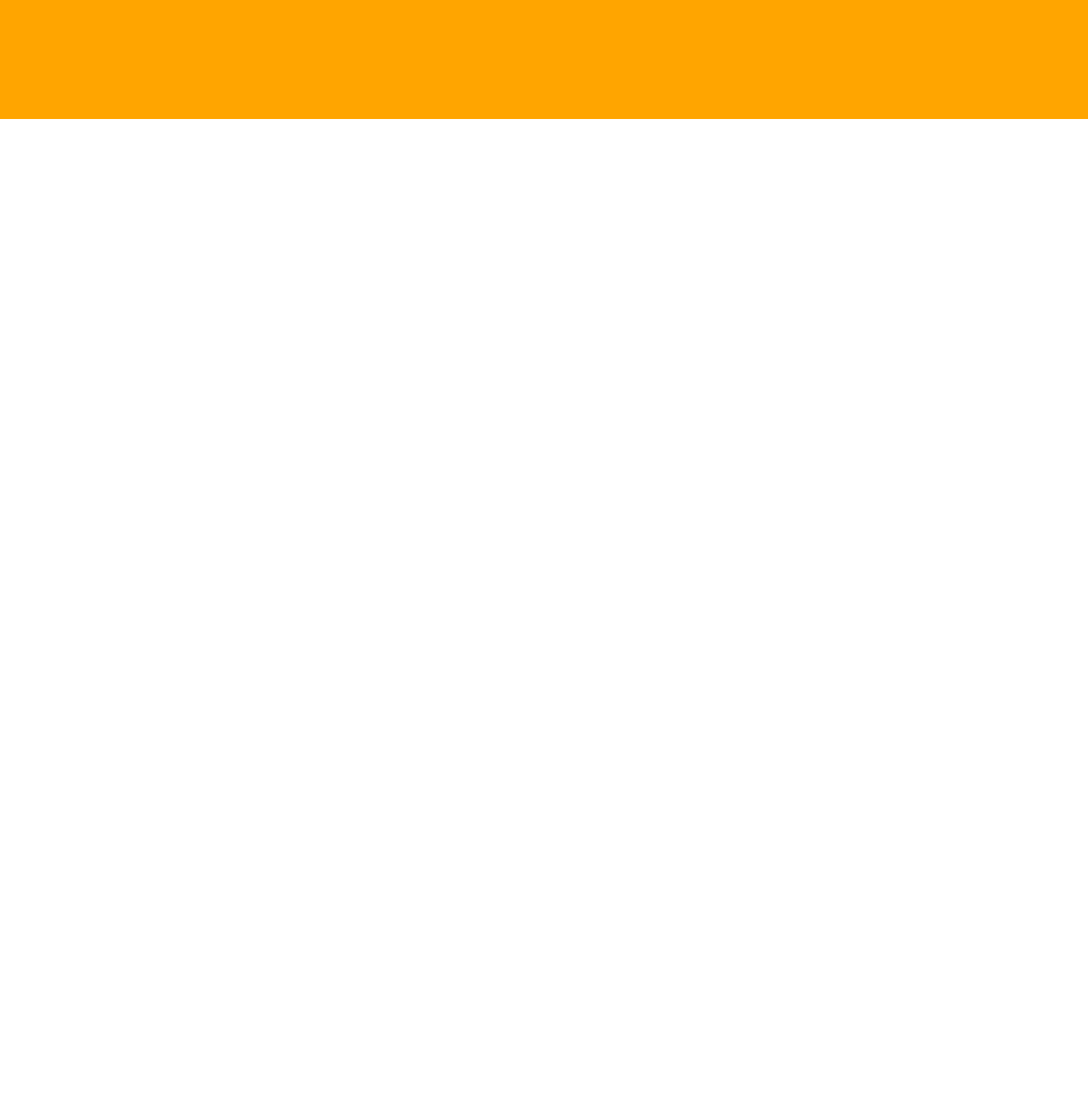
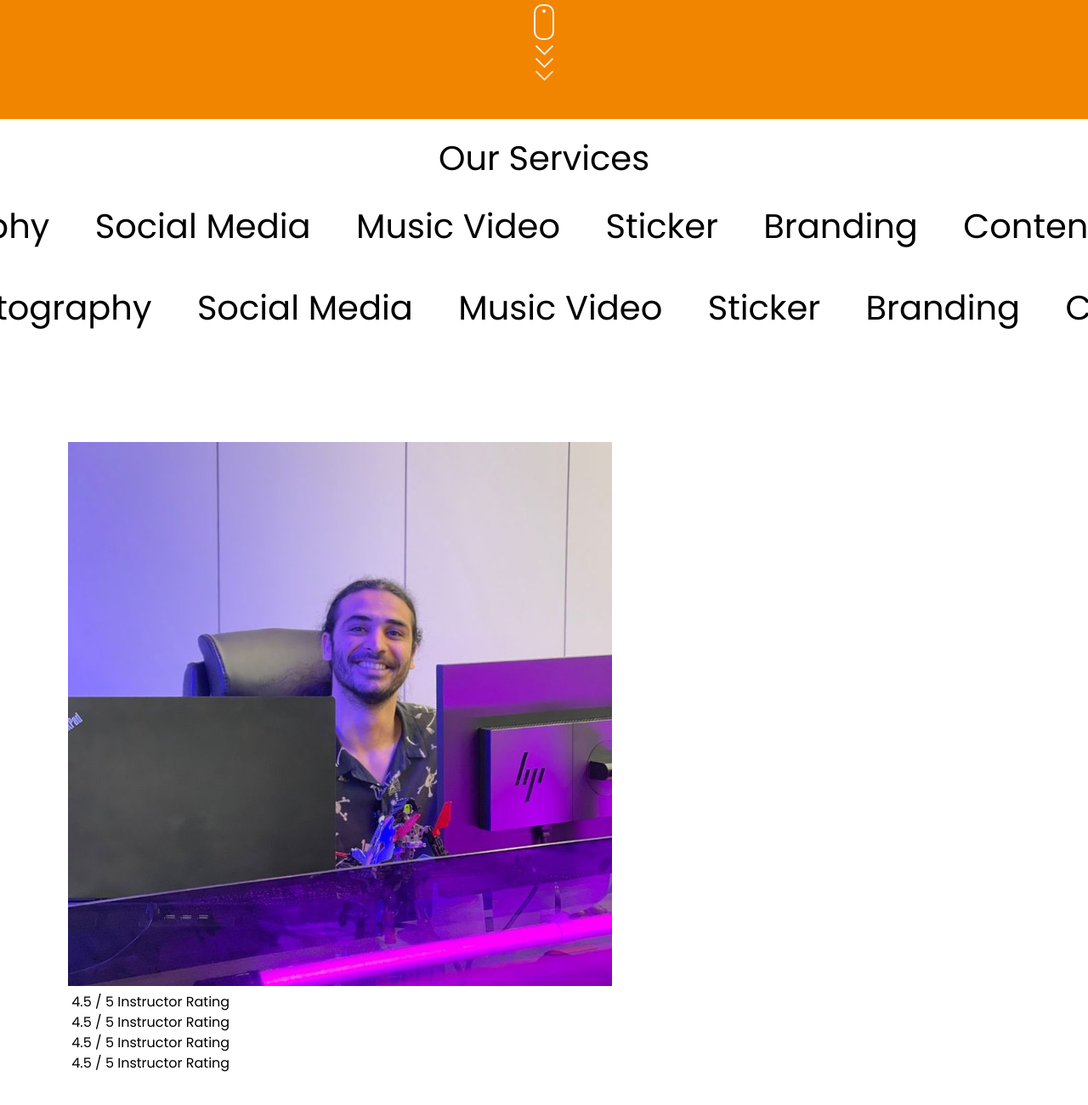
Before and after one commit to MrAyubi/coolStudioLanding, a website built with Parcel: page website/src/index.html in a window 1280 px wide. Shown: the part 660-1960 px from the top of the page at 85% size. Before the commit the page ends 800 px from the top, so only its background shows below. Built offline with nearby package versions, Linux system fonts and the light colour scheme; a web font is replaced by a local one.

Commit message:
Update styles and add new sections

```diff
--- a/website/src/assets/js/config.js
+++ b/website/src/assets/js/config.js
@@ -3,4 +3,6 @@ import "../styles/loader.scss"
 import "../styles/landing.scss"
 import "../styles/coolLinks.scss"
 import "../styles/coolButton.scss"
+import "../styles/services.scss"
+import "../styles/reviews.scss"
 import "../icons/font-awsome/css/all.min.css"
--- a/website/src/assets/styles/base.scss
+++ b/website/src/assets/styles/base.scss
@@ -60,4 +60,16 @@ $main-color: #89a25b;
 $text-color: #ccc;
 $orange-bg: #f28500;
 $font-dark: #1f262c;
-$font-light: #f4f4f4
+$font-light: #f4f4f4;
+
+
+/*--------------predefined classes-------------*/
+.section {
+    padding: 1rem;
+    overflow: hidden;
+    min-height: 100vh;
+    padding-top: 5rem;
+    @media (min-width: 650px) {
+        padding: 5rem;
+    }
+}
--- a/website/src/assets/styles/landing.scss
+++ b/website/src/assets/styles/landing.scss
@@ -194,22 +194,12 @@
                  0% {
                     transform: translate3d(0, 87%, 0);
                  }
-                 25% {
-                    transform: translate3d(0, 58%, 0);
-                 }
-                 50% {
-                    transform: translate3d(0, 29%, 0);
-                 }
-                 75% {
-                    transform: translate3d(0, 0, 0);
-
-                 }
                  100% {
                     transform: translate3d(0, 0%, 0);
                  }
              }
 
-                 animation: harekat  linear infinite ;
+                 animation: harekat  .5s cubic-bezier(0.5, 0.5, 0.3, 1) infinite alternate;
                  content: attr(data-text);
                  position: absolute;
                  height: 100%;
--- a/website/src/assets/styles/loader.scss
+++ b/website/src/assets/styles/loader.scss
@@ -10,7 +10,7 @@
     background: orange;
     display: grid;
     place-items: center;
-    // display: none;
+    display: none;
 
     &__box {
         position: relative;
--- /dev/null
+++ b/website/src/assets/styles/reviews.scss
@@ -0,0 +1,4 @@
+@import "./base.scss";
+.reviews {
+
+}
--- /dev/null
+++ b/website/src/assets/styles/services.scss
@@ -0,0 +1,57 @@
+@import 'base.scss';
+.services {
+    position: relative;
+    font-size: 40px;
+    height: 300px;
+    background: white;
+    overflow: hidden;
+    text-align: center;
+    padding-top: 1rem;
+    &__header {
+        font-weight: 600;
+    }
+    &__text {
+        position: absolute;
+        white-space: nowrap;
+        &--left {
+            left: 0;
+            top: 12rem;
+            animation: moveLeft 20s linear infinite;
+            @keyframes moveLeft {
+                0%{
+                    transform: translate3d(0, 0, 0);
+                }
+                100% {
+                    transform: translate3d(-50%, 0, 0);
+                }
+            }
+        }
+        &--right {
+            right: 0;
+            top: 6rem;
+            animation: moveRight 20s linear infinite;
+            @keyframes moveRight {
+                0%{
+                    transform: translate3d(0, 0, 0);
+                }
+                100% {
+                    transform: translate3d(50%, 0, 0);
+                }
+            }
+        }
+    }
+    @media (max-width: 700px) {
+        & {
+            height: 200px;
+        }
+        &__text {
+            font-size: 20px;
+            &--left {
+                top: 5rem;
+            }
+            &--right {
+                top: 8rem;
+            }
+        }
+    }
+}
--- a/website/src/index.html
+++ b/website/src/index.html
@@ -96,6 +96,63 @@
 
 
     </div>
+    <div class="services">
+        <div class="servoces__header">
+            Our Services
+        </div>
+        <div class="services__text services__text--left">
+            &nbsp;&nbsp;&nbsp; Cool Website &nbsp;&nbsp;&nbsp; Marketing &nbsp;&nbsp;&nbsp; Photography
+            &nbsp;&nbsp;&nbsp; Social Media &nbsp;&nbsp;&nbsp; Music Video
+            &nbsp;&nbsp;&nbsp; Sticker &nbsp;&nbsp;&nbsp; Branding &nbsp;&nbsp;&nbsp; Content Strategy
+            &nbsp;&nbsp;&nbsp; Packaging
+            &nbsp;&nbsp;&nbsp; Design &nbsp;&nbsp;&nbsp; Cool Website &nbsp;&nbsp;&nbsp; Marketing &nbsp;&nbsp;&nbsp;
+            Photography &nbsp;&nbsp;&nbsp; Social Media &nbsp;&nbsp;&nbsp; Music Video
+            &nbsp;&nbsp;&nbsp; Sticker &nbsp;&nbsp;&nbsp; Branding &nbsp;&nbsp;&nbsp; Content Strategy
+            &nbsp;&nbsp;&nbsp; Packaging
+            &nbsp;&nbsp;&nbsp; Design &nbsp;&nbsp;&nbsp;
+        </div>
+        <div class="services__text services__text--right">
+            &nbsp;&nbsp;&nbsp; Cool Website &nbsp;&nbsp;&nbsp; Marketing &nbsp;&nbsp;&nbsp; Photography
+            &nbsp;&nbsp;&nbsp; Social Media &nbsp;&nbsp;&nbsp; Music Video
+            &nbsp;&nbsp;&nbsp; Sticker &nbsp;&nbsp;&nbsp; Branding &nbsp;&nbsp;&nbsp; Content Strategy
+            &nbsp;&nbsp;&nbsp; Packaging
+            &nbsp;&nbsp;&nbsp; Design &nbsp;&nbsp;&nbsp; Cool Website &nbsp;&nbsp;&nbsp; Marketing &nbsp;&nbsp;&nbsp;
+            Photography &nbsp;&nbsp;&nbsp; Social Media &nbsp;&nbsp;&nbsp; Music Video
+            &nbsp;&nbsp;&nbsp; Sticker &nbsp;&nbsp;&nbsp; Branding &nbsp;&nbsp;&nbsp; Content Strategy
+            &nbsp;&nbsp;&nbsp; Packaging
+            &nbsp;&nbsp;&nbsp; Design &nbsp;&nbsp;&nbsp;
+
+        </div>
+    </div>
+    <!--swiper-->
+    <div class="section reviews">
+        <div class="reviews__header">
+            <div class="instructor">
+                <div class="instructor__curve"></div>
+                <div class="instructor__infos">
+                    <img src="assets/images/me.jpg" alt="">
+                    <div class="instructor__col">
+                        <div class="instructor__info">
+                            <img src="" alt="">
+                            <span>4.5 / 5 Instructor Rating</span>
+                        </div>
+                        <div class="instructor__info">
+                            <img src="" alt="">
+                            <span>4.5 / 5 Instructor Rating</span>
+                        </div>
+                        <div class="instructor__info">
+                            <img src="" alt="">
+                            <span>4.5 / 5 Instructor Rating</span>
+                        </div>
+                        <div class="instructor__info">
+                            <img src="" alt="">
+                            <span>4.5 / 5 Instructor Rating</span>
+                        </div>
+                    </div>
+                </div>
+            </div>
+        </div>
+    </div>
     <script src="assets/js/app.js"></script>
 </body>
 
```
Also changed, not shown: website/src/assets/images/me.jpg (added).
